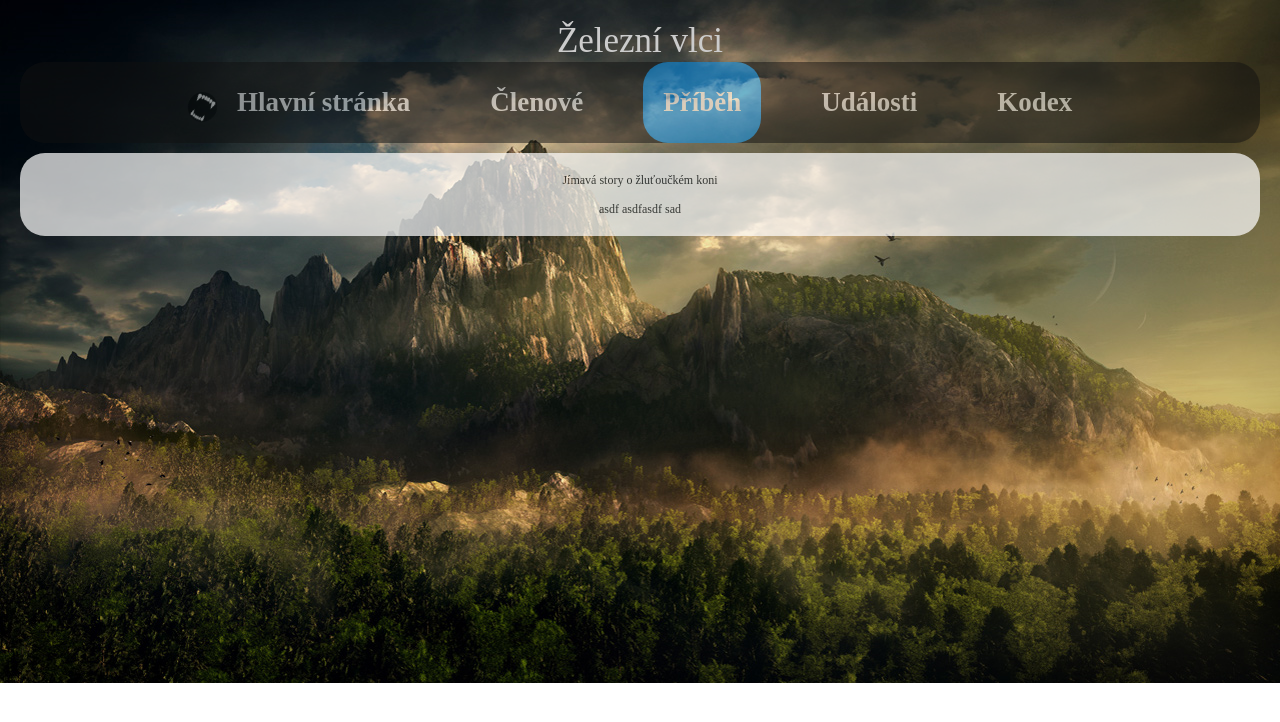
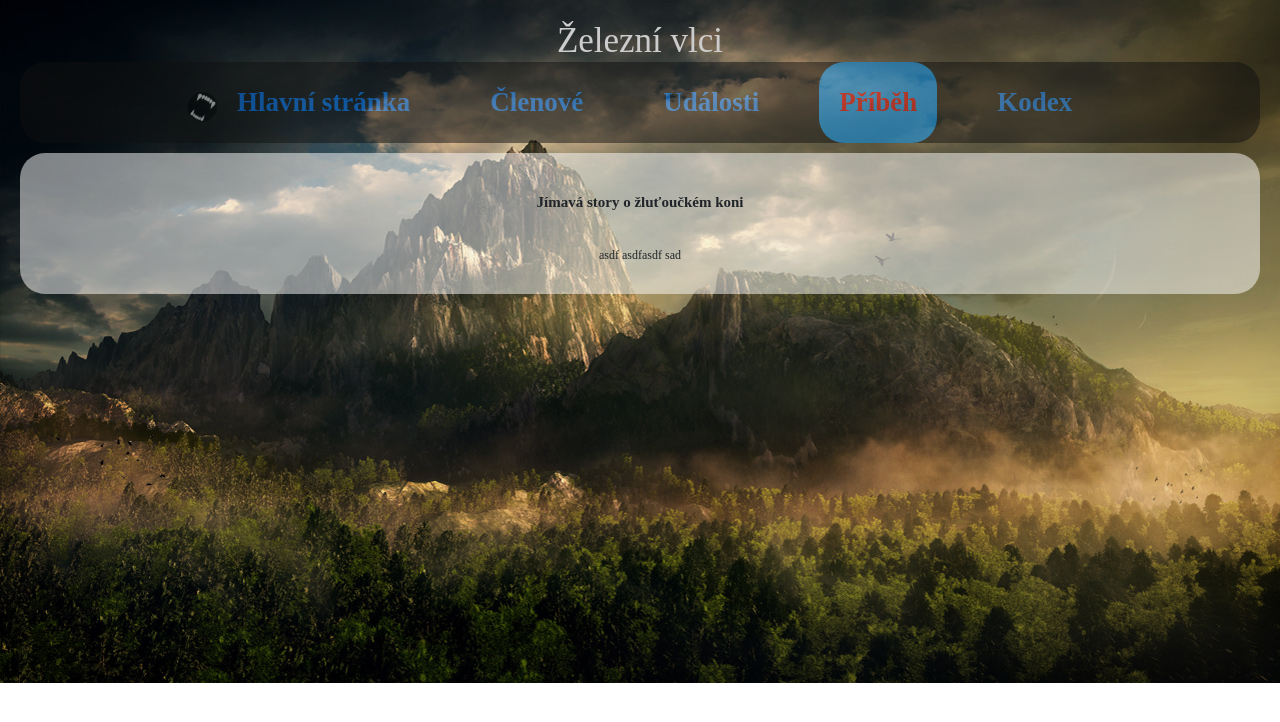
Before and after one commit to zendream/twoiron, a React (Create React App) app: page /vlci/pribeh in a window 1280 px wide. Shown: the top 722 px of the page. Built offline with nearby package versions, Linux system fonts and the light colour scheme; a web font is replaced by a local one.

Commit message:
clearup, inline blocks, thumbnails wrapping pictures, contact popup info yay bootstrap react

```diff
--- a/src/board/EventAPI.js
+++ b/src/board/EventAPI.js
@@ -5,20 +5,23 @@ const EventAPI = {
       number: 3,
       date: '2014-04-23T18:25:43.511Z',
       shortText: 'Qwer umřel!',
-      longText: 'Autoeroticka asfyxiace'
+      longText: 'Autoeroticka asfyxiace',
+      picPaths: []
     },
     {
       number: 2,
       date: '2013-04-23T18:25:43.511Z',
       shortText: 'Qwer umřel!',
-      longText: 'Spadnul z lamy a zlomil si vaz'
+      longText: 'Spadnul z lamy a zlomil si vaz',
+      picPaths: ['1.png', '2.png']
     },
     {
       number: 1,
       date: '2012-04-23T18:25:43.511Z',
       picPath: '',
       shortText: 'Qwer umřel!',
-      longText: 'Normálně zakopnul, nechápu'
+      longText: 'Normálně zakopnul, nechápu',
+      picPaths: ['1.png']
     }
   ],
   all: function() {
--- a/src/chars/PlayerAPI.js
+++ b/src/chars/PlayerAPI.js
@@ -6,13 +6,11 @@ const PlayerAPI = {
       mainName: 'Jarka Metelka',
       mainClass: 'Kožrout',
       mainTitle: 'Jelimán',
-      mainPicFilename: 'jarkametelka.png',
+      mainPicFilename: '2.png',
+      morepics: ['1.png'],
       guildTitle: 'Rakvič',
       moreText: 'Sedlák totál',
-      contact: {
-        type: 'ICQ',
-        value: '123456789'
-      }
+      contact: { type: 'ICQ', value: '123456789' }
     },
     {
       number: 2,
@@ -20,9 +18,10 @@ const PlayerAPI = {
       mainClass: 'Lýkožrout',
       mainTitle: 'Kok',
       mainPicFilename: '1.png',
+      morepics: [],
       guildTitle: 'Rakvič',
       moreText: 'Sedlák mentál',
-      contact: null
+      contact: { type: 'Neveřejný', value: ' kontaktujte ve hře' }
     }
   ],
   all: function() {
--- a/src/components/Codex.js
+++ b/src/components/Codex.js
@@ -5,7 +5,7 @@ class Codex extends Component {
   render() {
     return (
       <div className="content">
-        <h1 align="center">Kodex</h1>
+        <h2 align="center">Kodex</h2>
         <ul className="kodex">
           <li>Kdo lže, ten krade.</li>
           <li>Kdo krade, roste pro šibenici.</li>
--- a/src/components/EventStory.js
+++ b/src/components/EventStory.js
@@ -1,5 +1,6 @@
 import React, { Component } from 'react';
 import { Link } from 'react-router-dom';
+import { Thumbnail, Button } from 'react-bootstrap';
 import '../App.css';
 import EventAPI from '../board/EventAPI';
 
@@ -16,7 +17,12 @@ class EventStory extends Component {
         </h1>
         <h2>Datum: {ev.date}</h2>
         <h3>Popis: {ev.longText}</h3>
-        <Link to="/vlci/events">Back</Link>
+        <div>
+          {ev.picPaths.map(p => <Thumbnail src={require(`../img/${p}`)} />)}
+        </div>
+        <Link to="/vlci/events">
+          <Button>Zpět</Button>
+        </Link>
       </div>
     );
   }
--- a/src/components/FullRoster.js
+++ b/src/components/FullRoster.js
@@ -16,7 +16,10 @@ class FullRoster extends Component {
       <div className="content">
         <ul>
           {PlayerAPI.all().map(p => (
-            <Thumbnail key={p.number}>
+            <Thumbnail
+              key={p.number}
+              src={require(`../img/${p.mainPicFilename}`)}
+            >
               <h3>{p.mainName}</h3>
               <p>
                 {p.mainClass} - {p.mainTitle}
@@ -30,7 +33,7 @@ class FullRoster extends Component {
                   placement="bottom"
                   overlay={
                     <Tooltip id="tooltip-kontakt">
-                      <strong>todo</strong> ugh
+                      <strong>{p.contact.type}</strong> {p.contact.value}
                     </Tooltip>
                   }
                 >
--- a/src/components/Header.js
+++ b/src/components/Header.js
@@ -21,13 +21,13 @@ class Header extends Component {
             </NavLink>
           </li>
           <li>
-            <NavLink to="/vlci/pribeh" activeClassName="active">
-              Příběh
+            <NavLink to="/vlci/events" activeClassName="active">
+              Události
             </NavLink>
           </li>
           <li>
-            <NavLink to="/vlci/events" activeClassName="active">
-              Události
+            <NavLink to="/vlci/pribeh" activeClassName="active">
+              Příběh
             </NavLink>
           </li>
           <li>
--- a/src/components/OriginStory.js
+++ b/src/components/OriginStory.js
@@ -5,9 +5,9 @@ class OriginStory extends Component {
   render() {
     return (
       <div className="content">
-        <h1>Jímavá story o žluťoučkém koni</h1>
+        <h2>Jímavá story o žluťoučkém koni</h2>
         <br />
-        <h2>asdf asdfasdf sad</h2>
+        <p>asdf asdfasdf sad</p>
       </div>
     );
   }
--- a/src/components/Player.js
+++ b/src/components/Player.js
@@ -1,5 +1,6 @@
 import React, { Component } from 'react';
 import { Link } from 'react-router-dom';
+import { Button } from 'react-bootstrap';
 import '../App.css';
 import PlayerAPI from '../chars/PlayerAPI';
 
@@ -9,11 +10,10 @@ class Player extends Component {
     if (!player) {
       return <div>Nenalezen</div>;
     }
-    const srcz = require(`../img/${player.mainPicFilename}`);
-    const srcx = require('../img/jarkametelka.png');
+    const srcpic = require(`../img/${player.mainPicFilename}`);
     return (
       <div className="content">
-        <img src={srcz} />
+        <img className="charPic" src={srcpic} />
         <h1>
           Jméno {player.mainName} ({player.mainClass} : {player.mainTitle})
         </h1>
@@ -29,7 +29,9 @@ class Player extends Component {
           </div>
         )}
 
-        <Link to="/vlci/roster">Back</Link>
+        <Link to="/vlci/roster">
+          <Button>Zpět</Button>
+        </Link>
       </div>
     );
   }
--- a/src/components/Welcome.js
+++ b/src/components/Welcome.js
@@ -6,7 +6,7 @@ import img from '../img/wolfhead.jpg';
 class Welcome extends Component {
   render() {
     return (
-      <Link to="/vlci/home">
+      <Link to="/vlci/info">
         <div className="splashContainer">
           <img className="splashImg" src={img} />
         </div>
--- a/src/index.css
+++ b/src/index.css
@@ -36,7 +36,6 @@ ul.header {
   padding: 0;
 }
 ul.header li a {
-  color: #fff;
   font-weight: bold;
   text-decoration: none;
   padding: 20px;
@@ -45,13 +44,14 @@ ul.header li a {
 }
 .content {
   border-radius: 25px;
-  background-color: #ffffff;
-  opacity: 0.7;
+  background-color: rgba(255, 255, 255, 0.5);
   padding: 20px;
 }
 .content h2 {
-  padding: 0;
-  margin: 0;
+  padding: 10px;
+  margin: 10px;
+  font-weight: bold;
+  font-size: 1.5em;
 }
 .content li {
   margin-bottom: 10px;
@@ -59,6 +59,7 @@ ul.header li a {
 .active {
   border-radius: 25px;
   background-color: #0099ff;
+  color: #e40303;
 }
 .splashImg {
   border-radius: 25px;
@@ -74,3 +75,7 @@ ul.header li a {
 .splashImg:hover {
   animation: bounce;
 }
+.thumbnail {
+  margin: 10px;
+  display: inline-block;
+}
```
Also changed, not shown: src/chars/jarkametelka.json (deleted, +0 -12 lines), src/img/2.png (renamed from src/img/jarkametelka.png).
